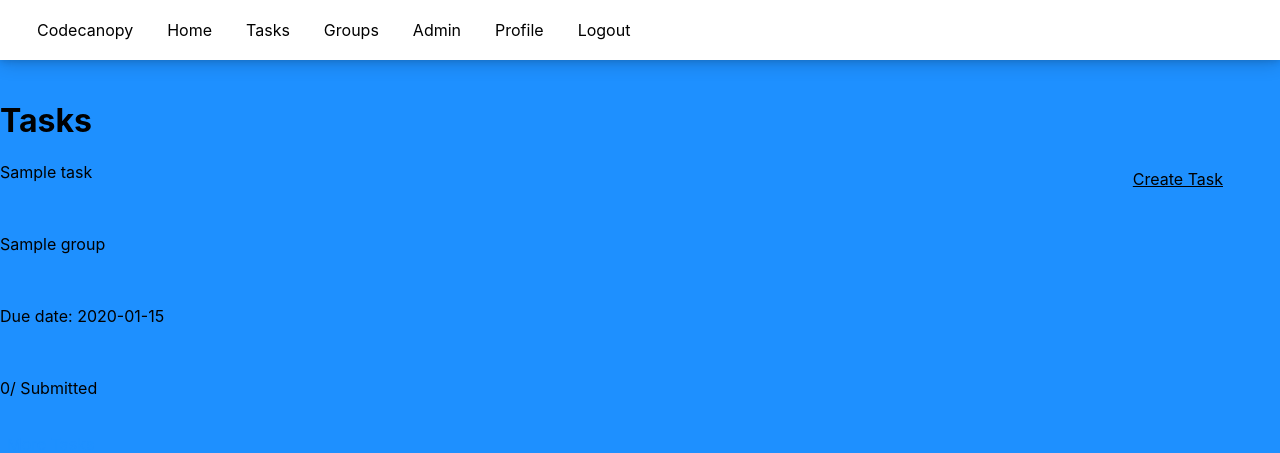
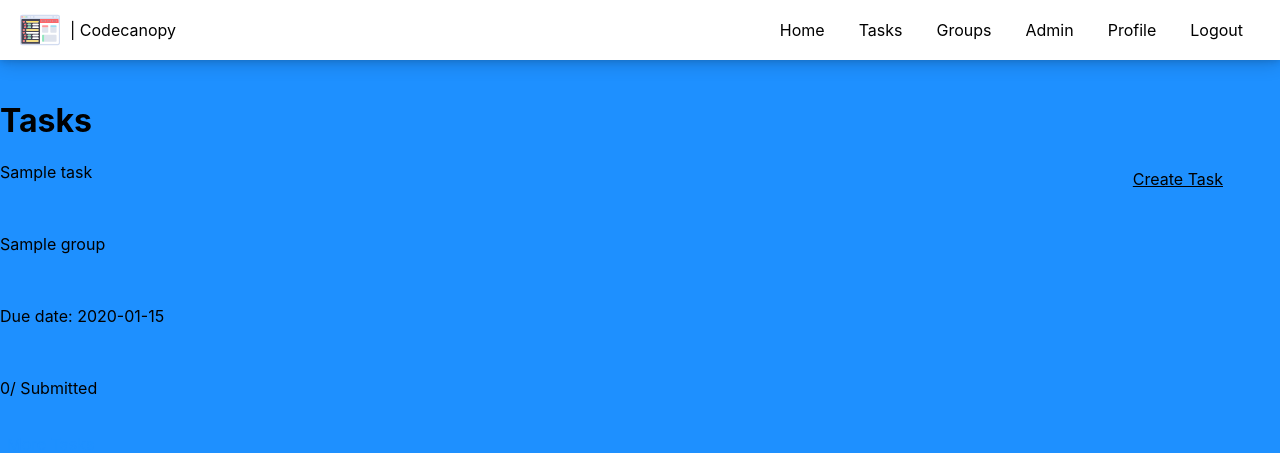
Before and after one commit to finlayrichardson/ah-project, a PHP site: page / in a window 1280 px wide. Shown: the top 453 px of the page. Run offline with PHP 8.4, Linux system fonts and the light colour scheme; the visitor is signed in with stand-in values (Sample User, id 1); tables that the repository leaves empty hold one stand-in row (values such as "Sample post"); data that the repository does not hold is empty; some libraries are stand-ins or nearby versions.

Commit message:
Update css

```diff
--- a/includes/nav.php
+++ b/includes/nav.php
@@ -1,7 +1,6 @@
 <nav>
+    <div id="logo"><a href="/"><img src="/resources/logo.svg"></a><a href="/" style="margin-top: 10px;">| Codecanopy</a></div>
     <ul>
-        <li><a href="/">Codecanopy</a></li>
-        <!-- Maybe change to logo/image -->
         <li><a href="/">Home</a></li>
         <li><a href="/tasks">Tasks</a></li>
         <?php if ($_SESSION['role'] == "teacher" || $_SESSION['role'] == "admin") echo "<li><a href='/groups'>Groups</a></li>"?>
--- a/login.php
+++ b/login.php
@@ -74,6 +74,7 @@ if ($_SERVER['REQUEST_METHOD'] == "POST") {
         <title>Login</title>
         <meta name="viewport" content="width=device-width, initial-scale=1">
         <link rel="stylesheet" href="/resources/style.css">
+        <script type="text/javascript" src="https://livejs.com/live.js"></script>
     </head>
     <body>
         <div class="user-form">
--- a/register.php
+++ b/register.php
@@ -87,6 +87,7 @@ if ($_SERVER['REQUEST_METHOD'] == "POST") {
         <script type="text/javascript" src="https://livejs.com/live.js"></script>
     </head>
     <body>
+        <div class="container">
             <div class="user-form">
                 <h1>Register</h1>
                 <hr>
@@ -101,5 +102,6 @@ if ($_SERVER['REQUEST_METHOD'] == "POST") {
                 <hr>
                 <span>Have an account?<a href="login" class="button">Login</a></span>
             </div>
+        </div>
     </body>
 </html>
--- a/resources/style.css
+++ b/resources/style.css
@@ -1,19 +1,40 @@
 :root {
-  --font: Inter;
+  --font: "Inter", -apple-system, BlinkMacSystemFont, "Segoe UI", "Roboto",
+    "Oxygen", "Ubuntu", "Cantarell", "Fira Sans", "Droid Sans", "Helvetica Neue",
+    sans-serif;
 }
 
 nav {
-  padding-bottom: 30px;
+  display: flex;
+  justify-content: space-between;
   width: 100%;
   background-color: white;
   box-shadow: 0 1px 6px rgba(0, 0, 0, 0.12), 0 1px 20px rgba(0, 0, 0, 0.24);
 }
 
+nav img {
+  float: left;
+  height: 40px;
+  width: 40px;
+}
+
+#logo {
+  padding: 10px;
+  padding-bottom: 0;
+}
+
+#logo a {
+  display: block;
+  float: left;
+  padding: 0;
+  padding-left: 10px;
+}
+
 nav ul {
   list-style-type: none;
-  margin: 10px;
-  margin-top: 0;
+  margin: 0 10px;
   padding: 10px;
+  float: right;
 }
 
 nav ul li {
@@ -22,7 +43,8 @@ nav ul li {
   background-color: white;
 }
 
-nav ul li a {
+nav ul li a,
+#logo a {
   text-decoration: none;
   color: black;
 }
@@ -179,6 +201,13 @@ nav ul li a {
 
 body {
   background-color: dodgerblue;
+  /* background: rgb(2, 0, 36);
+  background: linear-gradient(
+    170deg,
+    rgba(2, 0, 36, 1) 0%,
+    rgba(9, 9, 121, 1) 13%,
+    rgba(0, 212, 255, 1) 100%
+  ); */
   font-family: var(--font);
   margin: 0;
 }
@@ -196,8 +225,9 @@ input[type="submit"] {
   border: none;
   background-color: rgb(66, 177, 247);
   font-size: 18px;
+  text-indent: 0;
   height: 50px;
-  width: 30%;
+  width: 100px;
   cursor: pointer;
   border-radius: 10px;
 }
@@ -219,15 +249,17 @@ input::-ms-input-placeholder {
   background-color: white;
   border-radius: 20px;
   padding: 20px;
-  margin: auto;
-  margin-top: 10%;
+  position: absolute;
+  left: 50%;
+  top: 50%;
+  transform: translate(-50%, -50%);
   width: 30%;
   box-shadow: 0 1px 6px rgba(0, 0, 0, 0.12), 0 1px 20px rgba(0, 0, 0, 0.24);
 }
 
 .user-form h1 {
   margin-top: 0px;
-  font-size: 50px;
+  font-size: 40px; /*50 for big one*/
 }
 
 input {
```
Also changed, not shown: favicon.ico (added), resources/logo.svg (added). Lines whose indentation alone changed are shown as unchanged.
